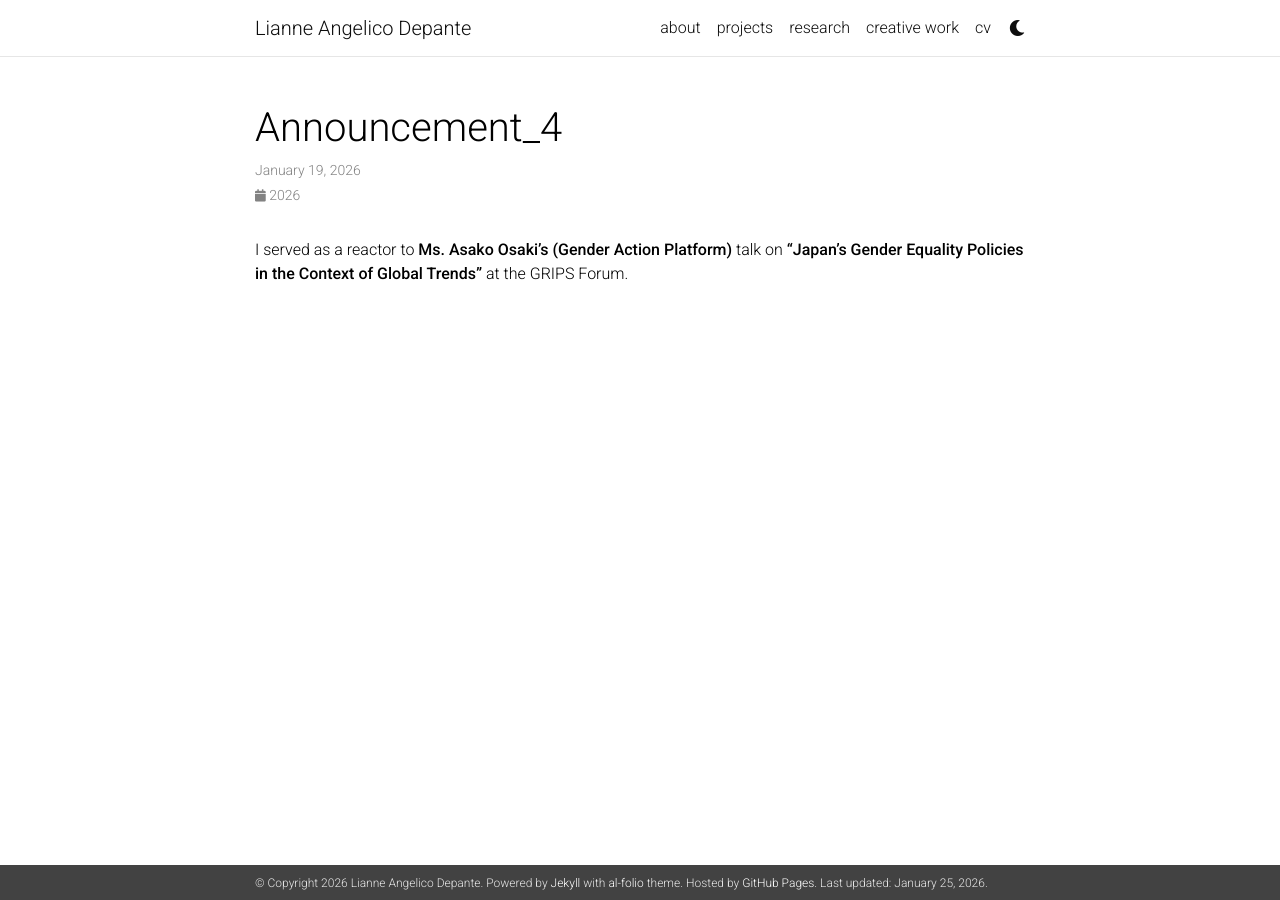
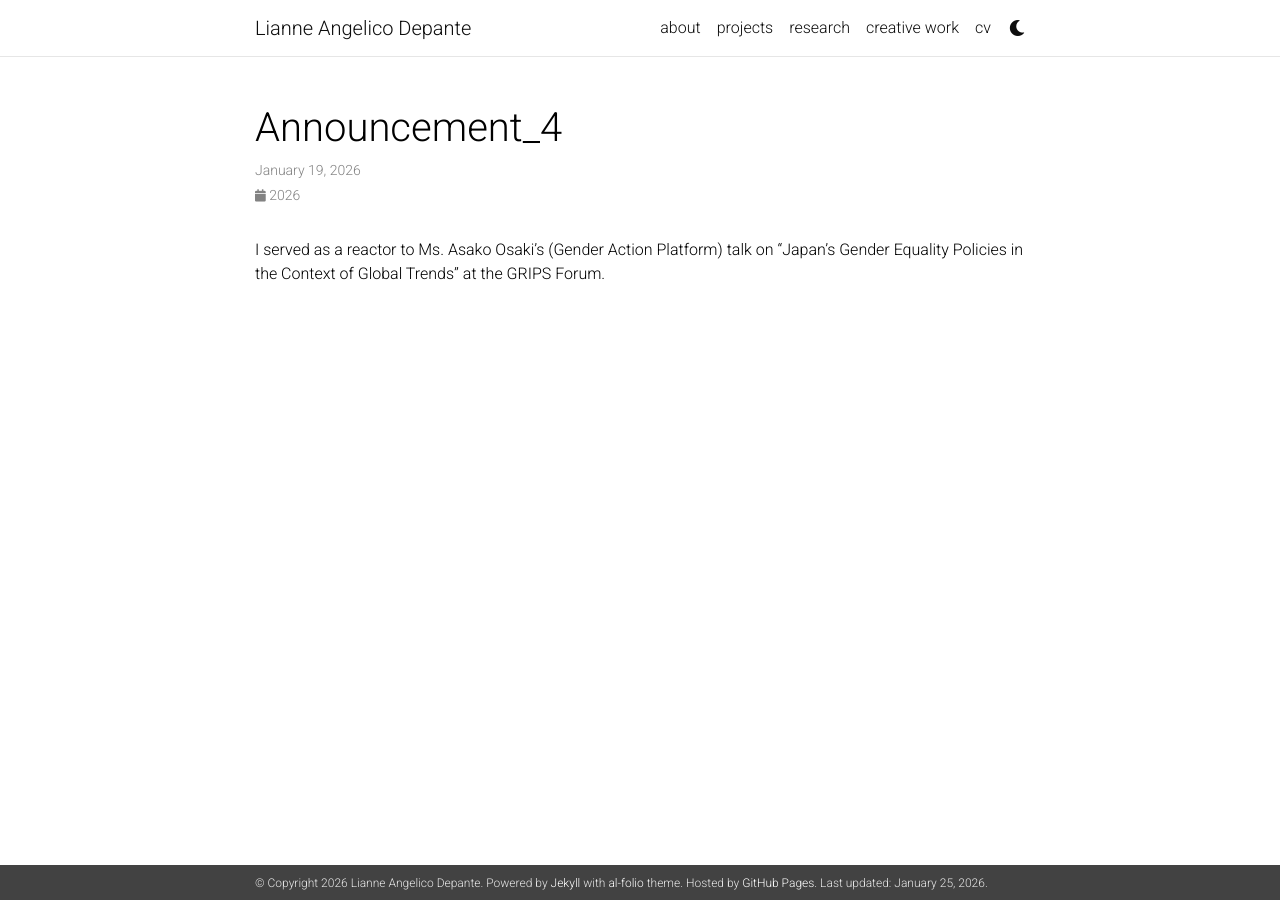
Before and after one commit to liannedepante/liannedepante.github.io, a Jekyll site: the page built from _news/announcement_4.md, in a window 1280 px wide. Built offline with Jekyll 4.4.1, drawn with Linux system fonts in a browser that asks for light colours; comment, search, counter and statistics services are not loaded; a style sheet for code colours, icons or effects is not loaded.

```diff
--- a/_news/announcement_4.md
+++ b/_news/announcement_4.md
@@ -4,4 +4,4 @@ date: 2026-1-19 07:59:00-0400
 inline: true
 ---
 
-I served as a reactor to **Ms. Asako Osaki's (Gender Action Platform)** talk on **"Japan’s Gender Equality Policies in the Context of Global Trends"** at the GRIPS Forum.
+I served as a reactor to Ms. Asako Osaki's (Gender Action Platform) talk on "Japan’s Gender Equality Policies in the Context of Global Trends" at the GRIPS Forum.
```
